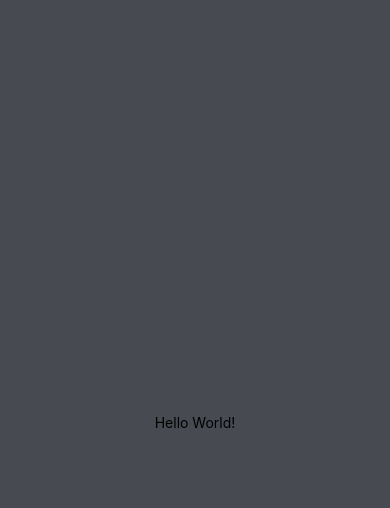
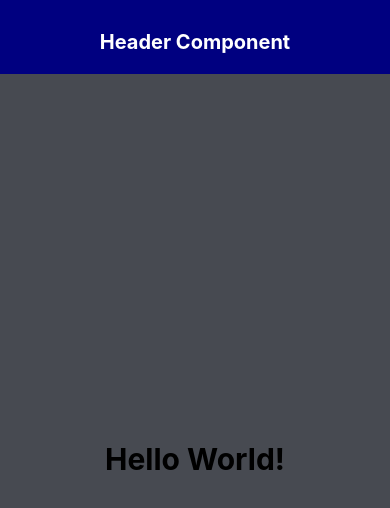
Before and after one commit to alannapaiva/reactnative01, a React Native app: screen / in a window 390 px wide. Shown: the top 508 px of the page. Built offline with nearby package versions, Linux system fonts and the light colour scheme.

Commit message:
Create the Header component

```diff
--- a/App.js
+++ b/App.js
@@ -1,13 +1,18 @@
 import { StatusBar } from 'expo-status-bar';
 import React from 'react';
 import { StyleSheet, Text, View } from 'react-native';
+import Header from './Header';
+
 
 export default function App() {
   return (
-    <View style={styles.container}>
-      <Text>Hello World!</Text>
-      <StatusBar style="auto" />
-    </View>
+    <>
+      <Header />
+      <View style={styles.container}>
+        <Text style={styles.title}>Hello World!</Text>
+        <StatusBar style="auto" />
+      </View>
+    </>
   );
 }
 
@@ -18,4 +23,9 @@ const styles = StyleSheet.create({
     alignItems: 'center',
     justifyContent: 'center',
   },
+  title:{
+    fontSize: 30,
+    fontWeight: 'bold',
+    color: 'black'
+  }
 });
--- /dev/null
+++ b/Header.js
@@ -0,0 +1,26 @@
+import React from 'react';
+import {StyleSheet, Text, View} from 'react-native';
+
+function Header(){
+    return (
+        <View style={styles.container}>
+            <Text style={styles.headerText}>Header Component</Text>
+        </View>
+    );
+}
+
+const styles = StyleSheet.create({
+    container: {
+      paddingTop: 30,
+      paddingBottom: 20,
+      backgroundColor: 'navy',
+      alignItems: 'center',
+    },
+    headerText: {
+      fontSize: 20,
+      fontWeight: 'bold',
+      color: 'white'
+    }
+  });
+
+export default Header;
```
